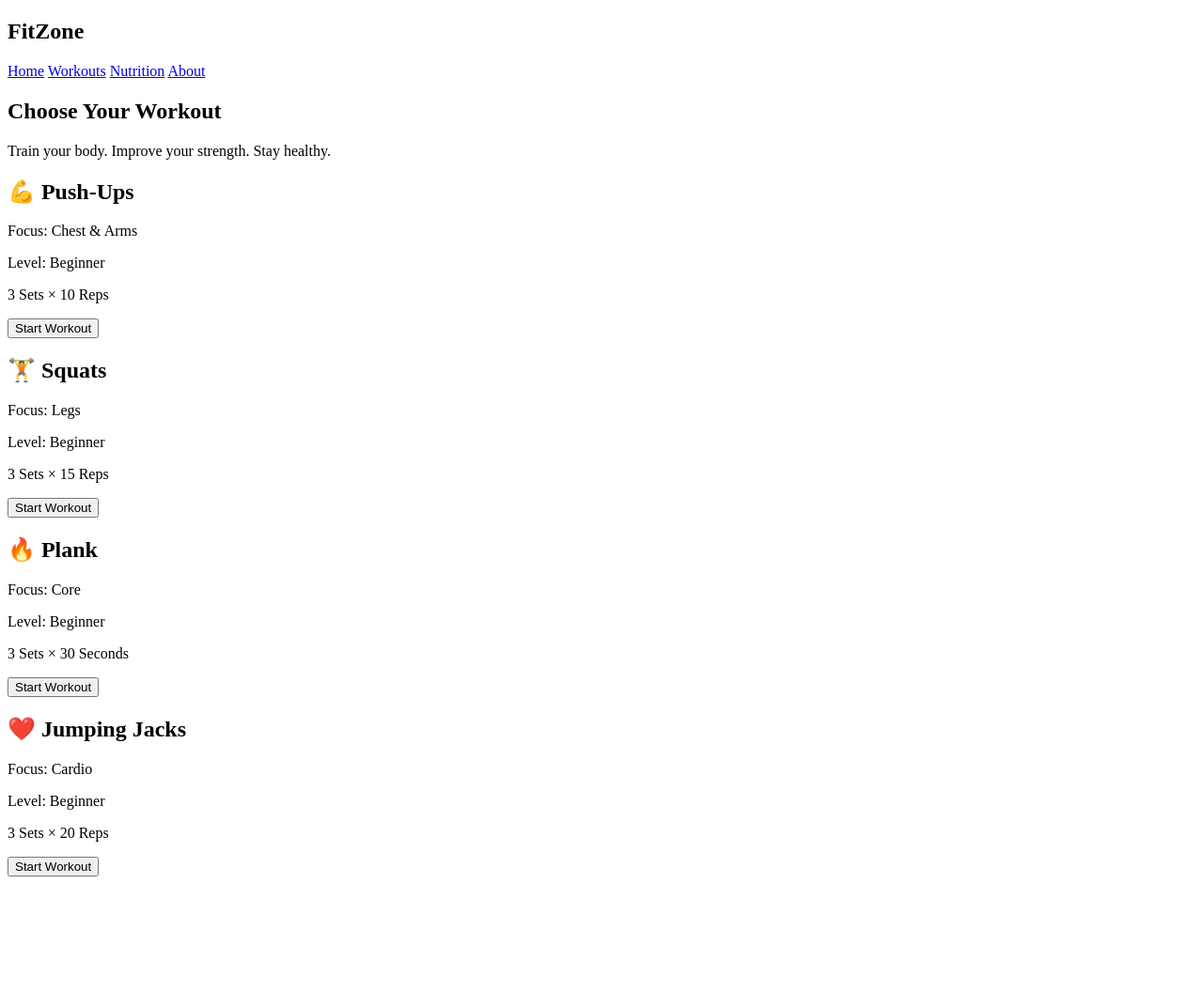
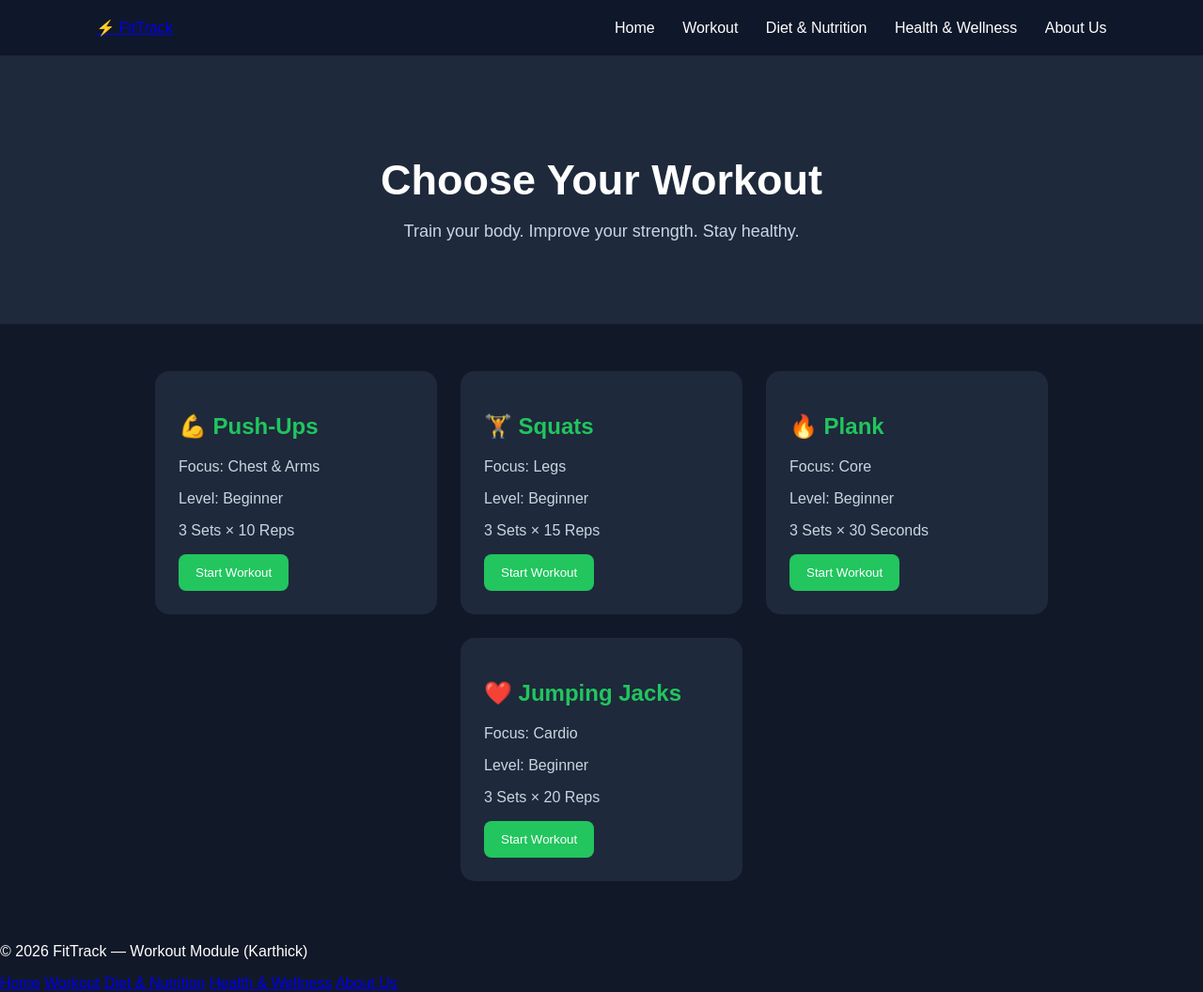
Before and after one commit to TharunElangovan/fit_track_project, a plain HTML site: page workout.html in a window 1280 px wide. Shown: the whole page at 94% size. Before the commit the page ends 941 px from the top, so only its background shows below. Drawn offline with Linux system fonts and the light colour scheme.

Commit message:
Modifyed workout.html

```diff
--- a/workout.html
+++ b/workout.html
@@ -3,20 +3,20 @@
 <head>
     <meta charset="UTF-8">
     <meta name="viewport" content="width=device-width, initial-scale=1.0">
-    <title>Workout | Fitness Website</title>
-    <link rel="stylesheet" href="style.css">
+    <title>Workout | FitTrack</title>
+    <link rel="stylesheet" href="workout.css">
 </head>
-
 <body>
 
     <header>
-        <h2>FitZone</h2>
+        <a href="index.html" class="brand">⚡ Fit<span>Track</span></a>
 
         <nav>
             <a href="index.html">Home</a>
-            <a href="workout.html">Workouts</a>
-            <a href="#">Nutrition</a>
-            <a href="#">About</a>
+            <a href="workout.html" class="active">Workout</a>
+            <a href="diet.html">Diet &amp; Nutrition</a>
+            <a href="wellness.html">Health &amp; Wellness</a>
+            <a href="about.html">About Us</a>
         </nav>
     </header>
 
@@ -29,10 +29,10 @@
 
         <div class="card">
             <h2>💪 Push-Ups</h2>
-            <p>Focus: Chest & Arms</p>
+            <p>Focus: Chest &amp; Arms</p>
             <p>Level: Beginner</p>
             <p>3 Sets × 10 Reps</p>
-            <button>Start Workout</button>
+            <button type="button" class="workout-btn">Start Workout</button>
         </div>
 
         <div class="card">
@@ -40,7 +40,7 @@
             <p>Focus: Legs</p>
             <p>Level: Beginner</p>
             <p>3 Sets × 15 Reps</p>
-            <button>Start Workout</button>
+            <button type="button" class="workout-btn">Start Workout</button>
         </div>
 
         <div class="card">
@@ -48,7 +48,7 @@
             <p>Focus: Core</p>
             <p>Level: Beginner</p>
             <p>3 Sets × 30 Seconds</p>
-            <button>Start Workout</button>
+            <button type="button" class="workout-btn">Start Workout</button>
         </div>
 
         <div class="card">
@@ -56,10 +56,35 @@
             <p>Focus: Cardio</p>
             <p>Level: Beginner</p>
             <p>3 Sets × 20 Reps</p>
-            <button>Start Workout</button>
+            <button type="button" class="workout-btn">Start Workout</button>
         </div>
 
     </section>
 
+    <footer class="workout-footer">
+        <p>© 2026 FitTrack — Workout Module (Karthick)</p>
+        <div class="workout-footer-links">
+            <a href="index.html">Home</a>
+            <a href="workout.html">Workout</a>
+            <a href="diet.html">Diet &amp; Nutrition</a>
+            <a href="wellness.html">Health &amp; Wellness</a>
+            <a href="about.html">About Us</a>
+        </div>
+    </footer>
+
+    <script>
+        document.querySelectorAll('.workout-btn').forEach((btn) => {
+            btn.addEventListener('click', () => {
+                if (btn.classList.contains('completed')) {
+                    btn.classList.remove('completed');
+                    btn.textContent = 'Start Workout';
+                } else {
+                    btn.classList.add('completed');
+                    btn.textContent = 'Completed ✓';
+                }
+            });
+        });
+    </script>
+
 </body>
 </html>
```
